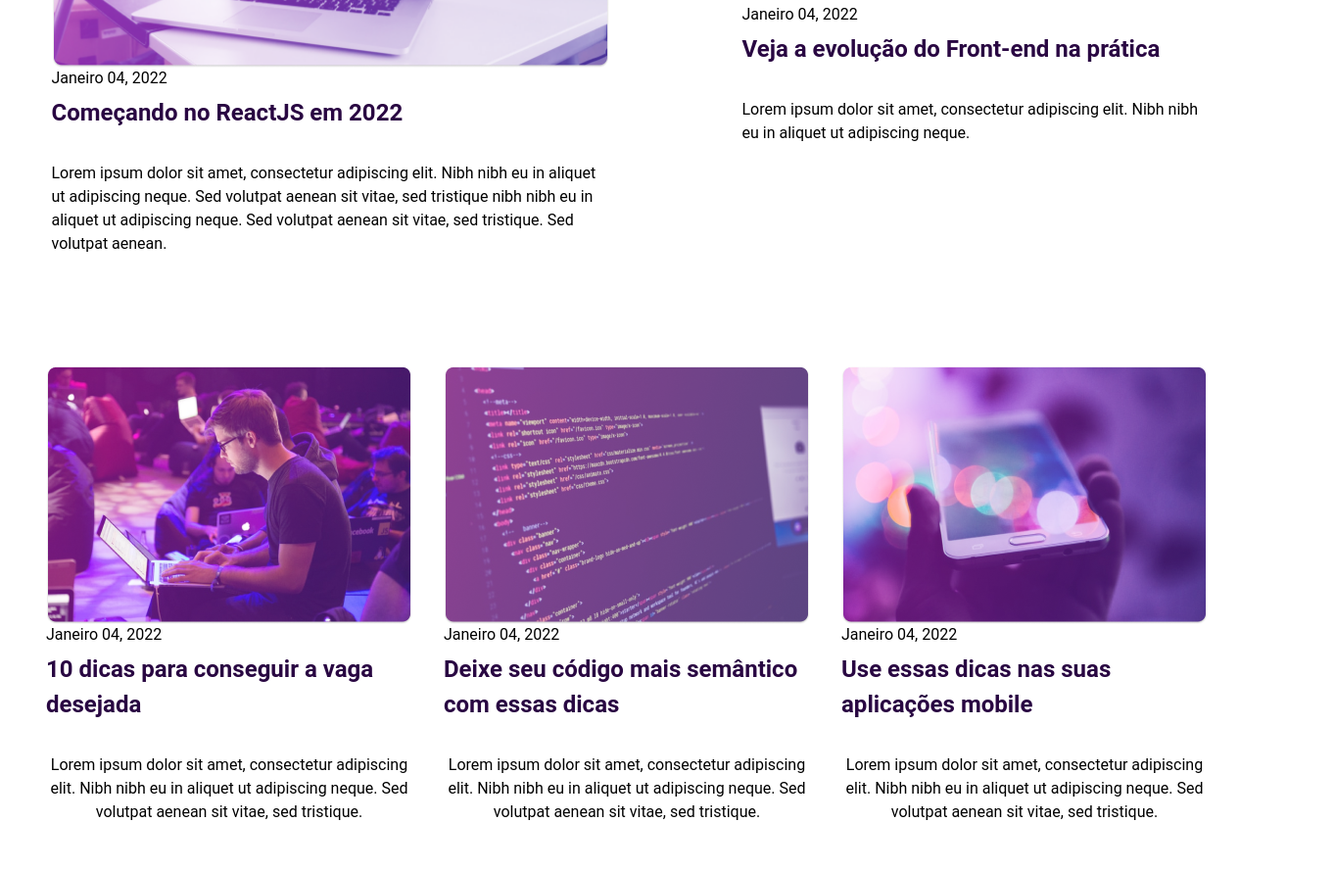
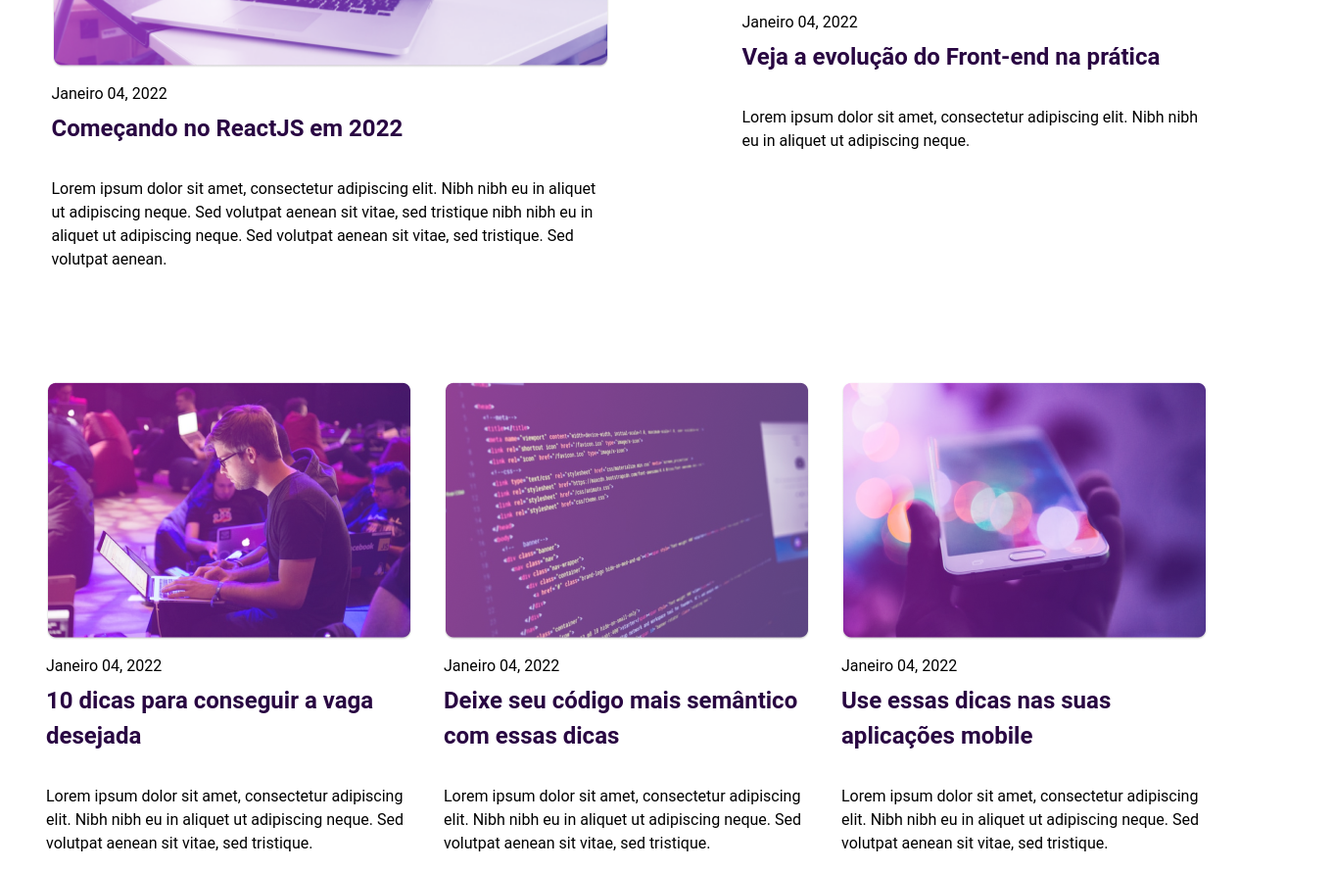
Before and after one commit to bonieasy/challenge-RocketBlog, a plain HTML site: page index.html in a window 1280 px wide. Shown: the part 995-1884 px from the top of the page at 98% size, 1363 px wide, since content can reach past the window. Before the commit the page ends 1852 px from the top, so only its background shows below. Drawn offline with Linux system fonts and the light colour scheme.

Commit message:
align items

```diff
--- a/index.html
+++ b/index.html
@@ -59,7 +59,7 @@
     <section class="section-3">
         <div class="sec3-card-1">
             <img src="./img/post-2.png" />
-            <div>
+            <div class="card-text">
                 <p class="text-date">Janeiro 04, 2022</p>
                 <h2 class="text-title">10 dicas para conseguir a vaga desejada</h2>
                 <p class="text-content">Lorem ipsum dolor sit amet, consectetur adipiscing elit. Nibh nibh eu in aliquet ut adipiscing neque. Sed volutpat aenean sit vitae, sed tristique. </p>
@@ -68,7 +68,7 @@
 
         <div class="sec3-card-2">
             <img src="./img/post-3.png"/>
-            <div>
+            <div class="card-text">
                 <p class="text-date">Janeiro 04, 2022</p>
                 <h2 class="text-title">Deixe seu código mais semântico com essas dicas</h2>
                 <p class="text-content">Lorem ipsum dolor sit amet, consectetur adipiscing elit. Nibh nibh eu in aliquet ut adipiscing neque. Sed volutpat aenean sit vitae, sed tristique.</p>
@@ -77,7 +77,7 @@
 
         <div class="sec3-card-3">
             <img src="./img/post-4.png" />
-            <div>
+            <div class="card-text">
                 <p class="text-date">Janeiro 04, 2022</p>
                 <h2 class="text-title">Use essas dicas nas suas aplicações mobile</h2>
                 <p class="text-content">Lorem ipsum dolor sit amet, consectetur adipiscing elit. Nibh nibh eu in aliquet ut adipiscing neque. Sed volutpat aenean sit vitae, sed tristique.</p>
--- a/style.css
+++ b/style.css
@@ -16,7 +16,7 @@ header{
     padding-top: 64px;
     display: flex;
     justify-content: space-around;
-    gap: 33rem;
+    gap: 4rem;
 }
 nav {
     display: flex;
@@ -123,7 +123,7 @@ button {
 .line {
     border-bottom: 2px solid #F2E7FA;
     width: 470px;
-    margin-bottom: 1.5rem;
+
 }
 .section-3 {
     display: flex;
@@ -149,6 +149,7 @@ button {
     color: #000000;
     padding-bottom: 8px;
     text-align: left;
+    margin-top: 1rem;
 }
 .text-content {
     font-family: 'Roboto', sans-serif;
@@ -169,12 +170,17 @@ button {
     display: flex;
     flex-direction: column;
     justify-content: center;
+    //gap: 1rem;
 }
 .sec3-card-2 {
     display: flex;
     flex-direction: column;
     justify-content: center;
 }
+.card-text {
+    //padding: 0 0.5rem;
+    text-align: start;
+}
 .sec3-card-3 {
     display: flex;
     flex-direction: column;
```
